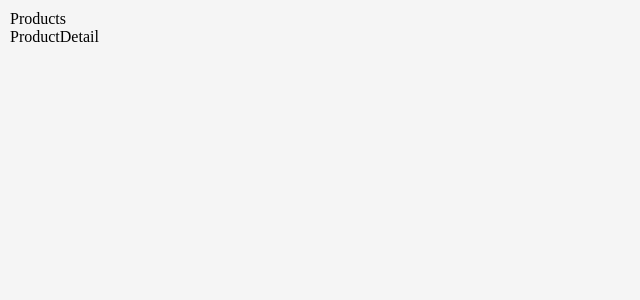
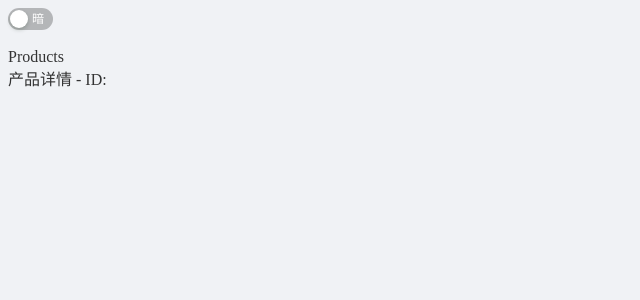
Before and after one commit to wanghengzz/React-Ts-Component, a React (Vite) app: page /products/productDetail in a window 1280 px wide. Shown: the top 300 px of the page, without its empty margins (0-640 px from the left). Built offline with nearby package versions, Linux system fonts and the light colour scheme.

Commit message:
'主题切换'

```diff
--- a/src/Layout/index.tsx
+++ b/src/Layout/index.tsx
@@ -1,6 +1,16 @@
+/*
+ * @Author:
+ * @Date: 2025-02-13 09:45:57
+ * @LastEditors: Do not edit
+ * @LastEditTime: 2025-02-14 10:15:24
+ * @Description:
+ * @FilePath: \react-project\src\Layout\index.tsx
+ */
 // import { ButtonProps } from '../components/commonButton/interface';
 import { Outlet } from 'react-router-dom';
 import './layout.scss';
+import { Switch } from 'antd';
+import { useState } from 'react';
 export default function Layout() {
 
   // const btnList: ButtonProps[] = [
@@ -48,7 +58,17 @@ export default function Layout() {
   //   },
   // ]
 
+  const [theme, setTheme] = useState(true);
+  const changeTheme = () => {
+    setTheme(!theme);
+    document.documentElement.setAttribute('data-theme', theme ? 'light' : 'dark');
+  }
   return <div className='layout'>
-    <Outlet />
+    <div className='layout-header'>
+      <Switch checkedChildren="亮" unCheckedChildren="暗" onChange={changeTheme} />
+    </div>
+    <div>
+      <Outlet />
+    </div>
   </div>
 }
--- a/src/Layout/layout.scss
+++ b/src/Layout/layout.scss
@@ -1,9 +1,39 @@
+:root {
+  --background-theme: #ffffff;
+  --background-theme-light: #f0f2f5;
+  --text-color: #333333;
+}
+
+[data-theme='dark'] {
+  --background-theme: #141414;
+  --background-theme-light: #1f1f1f;
+  --text-color: #ffffff;
+}
+
 .layout {
-  padding: $content-padding;
-  background-color: #f5f5f5;
-  width: calc(100% - $content-padding*2);
-  height: calc(100% - $content-padding*2);
+  // padding: $content-padding;
+  background-color: var(--background-theme);
+  width: 100%;
+  height: 100%;
+  color: var(--text-color);
   .item {
     color: $red;
   }
+  & > div {
+    width: 100%;
+    height: $layout-content-height;
+    background-color: var(--background-theme-light);
+    & > div {
+      padding: $content-padding;
+      height: calc(100% - $content-padding * 2);
+      width: calc(100% - $content-padding * 2);
+      overflow: hidden;
+    }
+  }
+  .layout-header {
+    padding: $content-padding;
+    height: calc($layout-header-height - $content-padding*2);
+    width: calc(100% - $content-padding * 2);
+    background-color: var(--background-theme-light);
+  }
 }
--- a/src/pages/ProductDetail/index.tsx
+++ b/src/pages/ProductDetail/index.tsx
@@ -1,5 +1,15 @@
-import React from 'react'
+/*
+ * @Author:
+ * @Date: 2025-02-13 15:47:04
+ * @LastEditors: Do not edit
+ * @LastEditTime: 2025-02-14 09:38:45
+ * @Description:
+ * @FilePath: \react-project\src\pages\ProductDetail\index.tsx
+ */
+import { useParams } from 'react-router-dom';
 
 export default function ProductDetail() {
-  return <div>ProductDetail</div>
+  const { id } = useParams();  // 获取 URL 中的 id 参数
+
+  return <div>产品详情 - ID: {id}</div>;
 }
--- a/src/style/globle.scss
+++ b/src/style/globle.scss
@@ -1,5 +1,4 @@
 body,html {
-  background-color: #f0f0f0;
   width: 100%;
   height: 100%;
   padding: 0;
@@ -9,3 +8,11 @@ body,html {
   width: 100%;
   height: 100%;
 }
+
+[data-theme="dark"] {
+  background-color: #000;
+}
+
+[data-theme="light"] {
+  background-color: #fff;
+}
--- a/src/style/variables.scss
+++ b/src/style/variables.scss
@@ -1,7 +1,7 @@
 // 导航栏高度
 $nav-height: 20px;
 // 内容区内边距
-$content-padding: 10px;
+$content-padding: 8px;
 
 $red:red;
 
@@ -26,3 +26,13 @@ $screen-sm: 576px;
 $screen-md: 768px;
 $screen-lg: 992px;
 $screen-xl: 1200px;
+
+// 布局
+$layout-header-height: 5%;
+$layout-content-height: 95%;
+
+
+// 背景主题
+$background-theme: #f5f5f5;
+$background-theme-light: #fff;
+$background-theme-dark: #000;
--- a/vite.config.ts
+++ b/vite.config.ts
@@ -7,8 +7,13 @@ export default defineConfig({
   css: {
     preprocessorOptions: {
       scss: {
-        additionalData: `@import "./src/style/variables.scss";`
+        additionalData: `@use "@/style/variables" as *;`
       }
     }
-  }
+  },
+  resolve: {
+    alias: {
+      '@': '/src'
+    }
+  },
 })
```
Also changed, not shown: src/App.tsx (+10 -3 lines), src/pages/Home/index.tsx (+8 -0 lines), src/router/index.tsx (+4 -3 lines).
